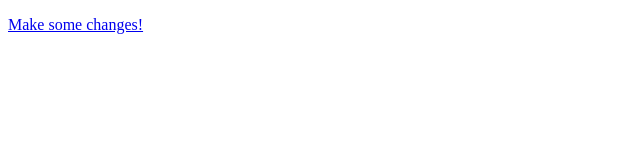
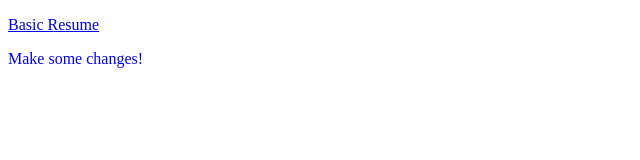
Before and after one commit to PBXGuy/scottbromander.github.io, a plain HTML site: page index.html in a window 1280 px wide. Shown: the whole page, without its empty margins (0-640 px from the left). Drawn offline with Linux system fonts and the light colour scheme.

Commit message:
Update index.html

```diff
--- a/index.html
+++ b/index.html
@@ -5,7 +5,7 @@
   </head>
 
   <body>
-    <p><a href="basic.html>Basic Resume</a></p>
+    <p><a href="basic.html">Basic Resume</a></p>
     <p>Make some changes!</p>
   </body>
 </html>
```
